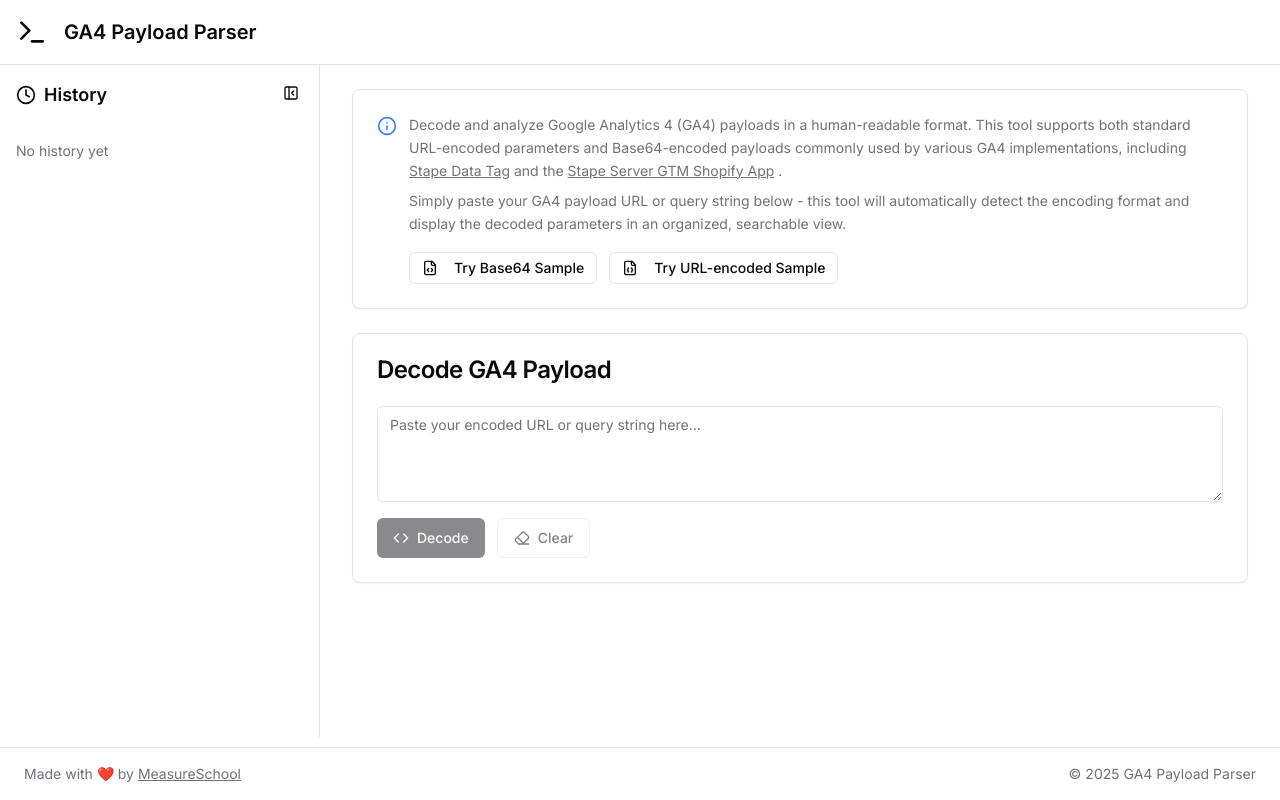
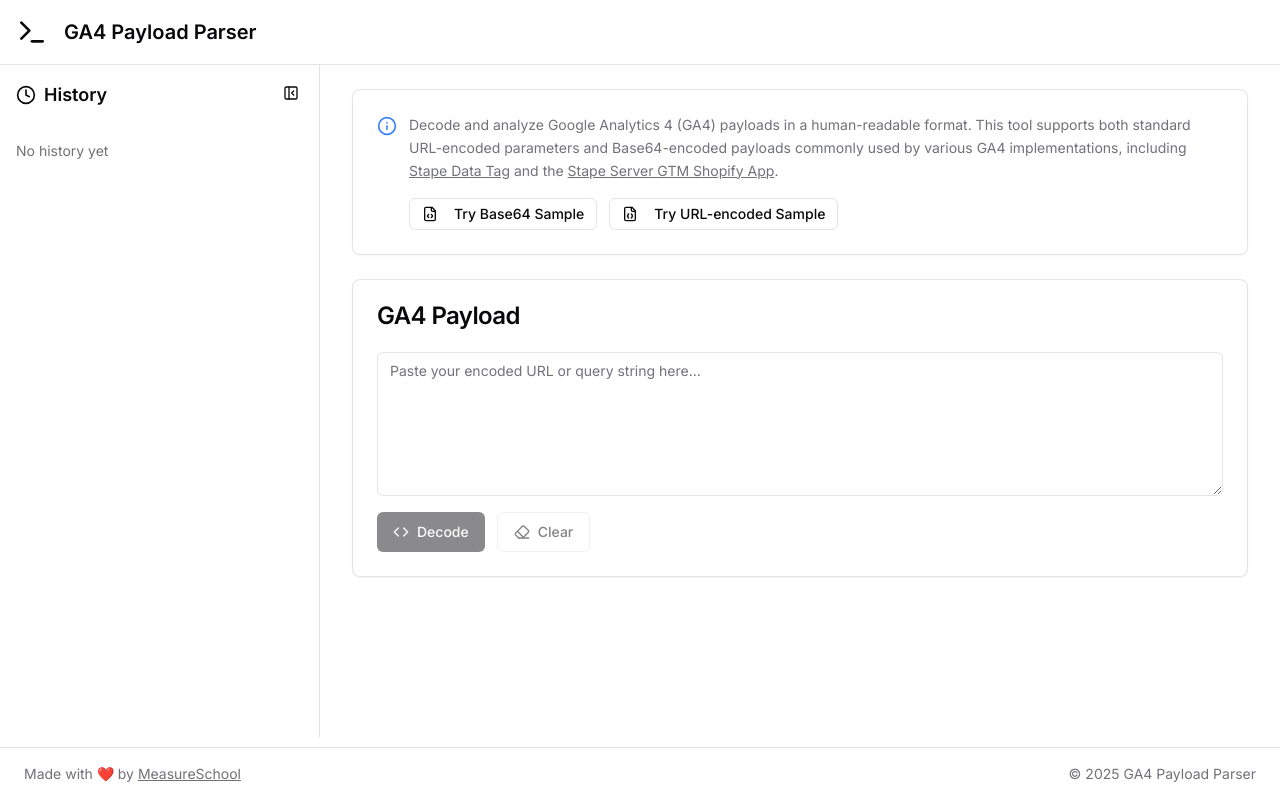
Before and after one commit to prabapro/ga4-payload-parser, a React (Vite) app: page / in a window 1280 px wide. Built offline with nearby package versions, Linux system fonts and the light colour scheme.

Commit message:
🎨 refactor info text

```diff
--- a/src/App.tsx
+++ b/src/App.tsx
@@ -1,4 +1,5 @@
 // src/App.tsx
+
 import React, { useState } from 'react';
 import { Card, CardContent, CardHeader, CardTitle } from '@/components/ui/card';
 import { Layout } from '@/components/layout/Layout';
@@ -9,7 +10,7 @@ import {
   HighlightedInfo,
   ParamsViewer,
 } from '@/components/features/decoder';
-import InfoComponent from '@/components/features/InfoComponent';
+import InfoComponent from '@/components/features/InfoComponent.tsx';
 
 const App: React.FC = () => {
   const [input, setInput] = useState<string>('');
@@ -41,7 +42,7 @@ const App: React.FC = () => {
       <InfoComponent onLoadSample={handleLoadSample} />
       <Card>
         <CardHeader>
-          <CardTitle>Decode GA4 Payload</CardTitle>
+          <CardTitle>GA4 Payload</CardTitle>
         </CardHeader>
         <CardContent>
           <div className="space-y-6">
--- a/src/components/features/InfoComponent.tsx
+++ b/src/components/features/InfoComponent.tsx
@@ -43,13 +43,8 @@ const InfoComponent: React.FC<InfoComponentProps> = ({ onLoadSample }) => {
                   rel="noopener noreferrer"
                   className="underline hover:text-primary">
                   Stape Server GTM Shopify App
-                </a>{' '}
+                </a>
                 .
-              </p>
-              <p className="text-sm text-muted-foreground leading-relaxed">
-                Simply paste your GA4 payload URL or query string below - this
-                tool will automatically detect the encoding format and display
-                the decoded parameters in an organized, searchable view.
               </p>
             </div>
 
--- a/src/components/features/decoder/DecoderInput.tsx
+++ b/src/components/features/decoder/DecoderInput.tsx
@@ -21,7 +21,7 @@ export const DecoderInput: React.FC<DecoderInputProps> = ({
         value={value}
         onChange={(e) => onChange(e.target.value)}
         placeholder="Paste your encoded URL or query string here..."
-        className="min-h-24"
+        className="min-h-36"
       />
       <div className="flex items-center gap-3">
         <Button
--- a/src/components/layout/Sidebar.tsx
+++ b/src/components/layout/Sidebar.tsx
@@ -24,10 +24,12 @@ const getDomainFromUrl = (url: string) => {
     const urlObj = new URL(decodeURIComponent(url));
     return urlObj.hostname;
   } catch (e) {
+    console.error(e);
     try {
       // If that fails, try prepending http://
       return new URL('http://' + url).hostname;
     } catch (e) {
+      console.error(e);
       // If all parsing fails, return the original string
       return url;
     }
```
